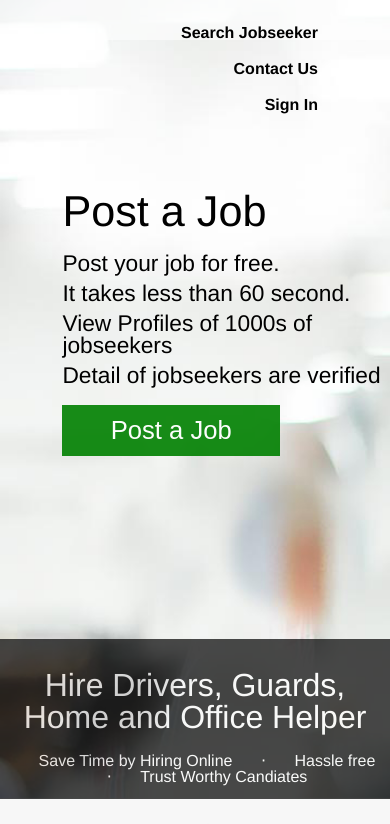
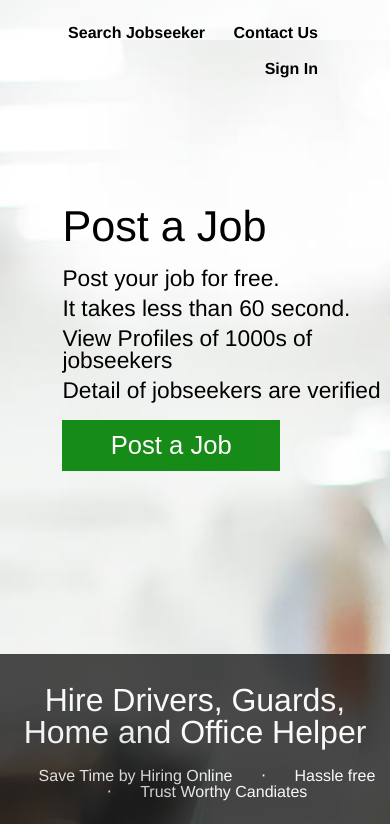
Before and after one commit to andela-fugwu/Jobseeker, a plain HTML site: page index.html in a window 390 px wide. Shown: the part 19-843 px from the top of the page. Drawn offline with nearby package versions, Linux system fonts and the light colour scheme.

Commit message:
improved on responsiveness

```diff
--- a/css/main.css
+++ b/css/main.css
@@ -266,13 +266,22 @@ FOOTER
 	#header_bottom ul {
 		display: block;
 	}
-	nav ul {
-
-	}
 	nav li {
-		display: block;
 		float: center;
 	}
+
+	#header_bottom {
+		height: 200px;
+	}
+
+	#header_bottom h1 {
+		font-size: 1em;
+	}
+
+	#header_bottom ul {
+		font-size: 0.85em;
+	}
+
 }
 
 @media screen and (max-width: 1160px) {
@@ -283,4 +292,8 @@ FOOTER
 	#header_bottom ul {
 		font-size: 1em;
 	}
+
+	#header_post {
+		margin: 165px 0  183px 16%;
+	}
 }
```
